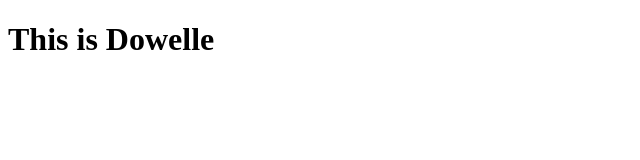
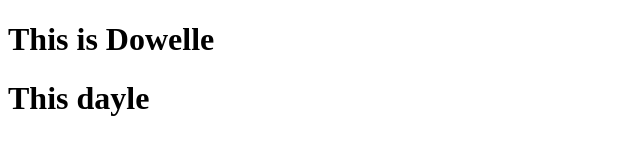
Before and after one commit to DowelleDayleMon/CS1A, a plain HTML site: page index.html in a window 1280 px wide. Shown: the whole page, without its empty margins (0-640 px from the left). Drawn offline with Linux system fonts and the light colour scheme.

Commit message:
added dayle

```diff
--- a/index.html
+++ b/index.html
@@ -7,5 +7,6 @@
 </head>
 <body>
     <h1>This is Dowelle</h1>
+    <h1>This dayle</h1>
 </body>
 </html>
```
